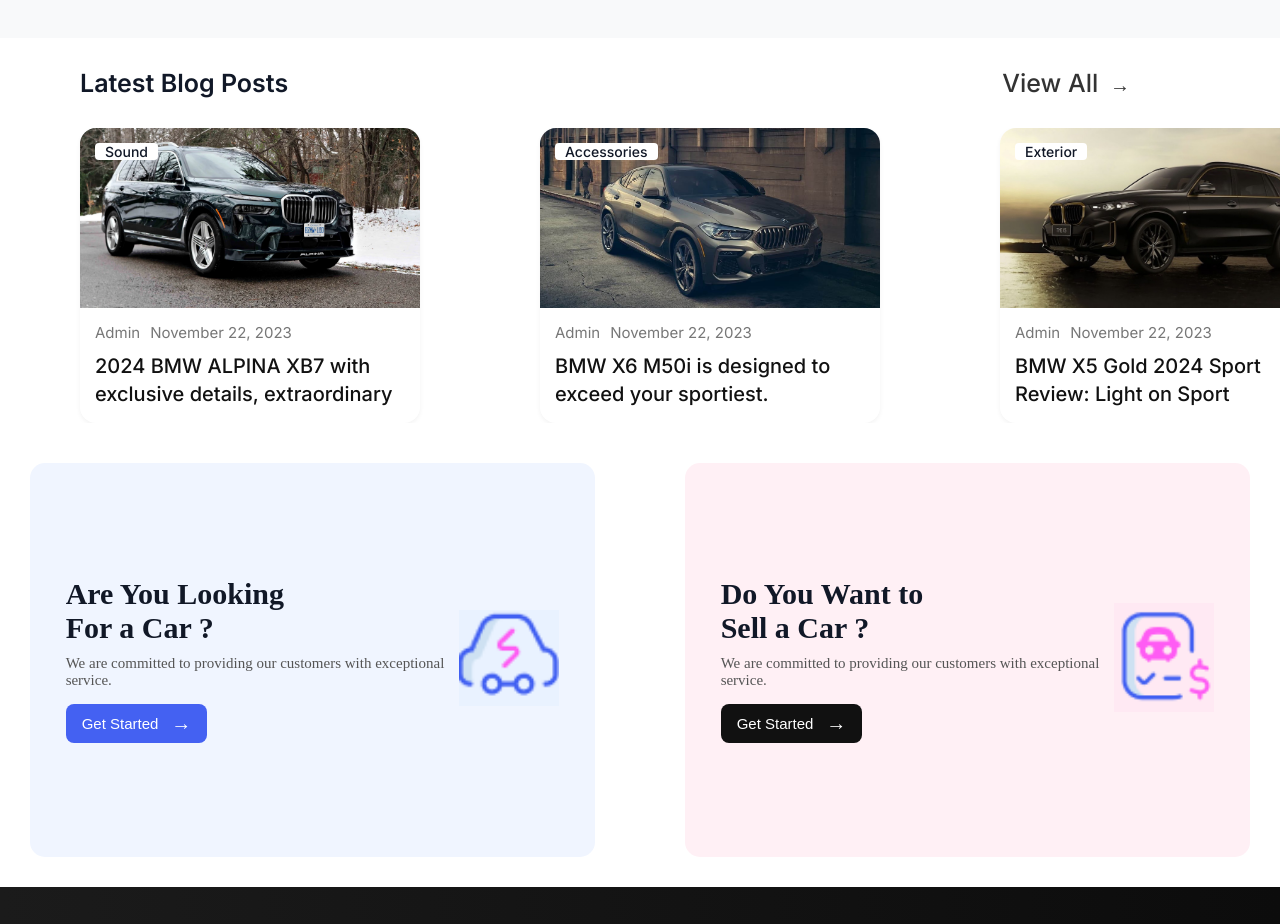
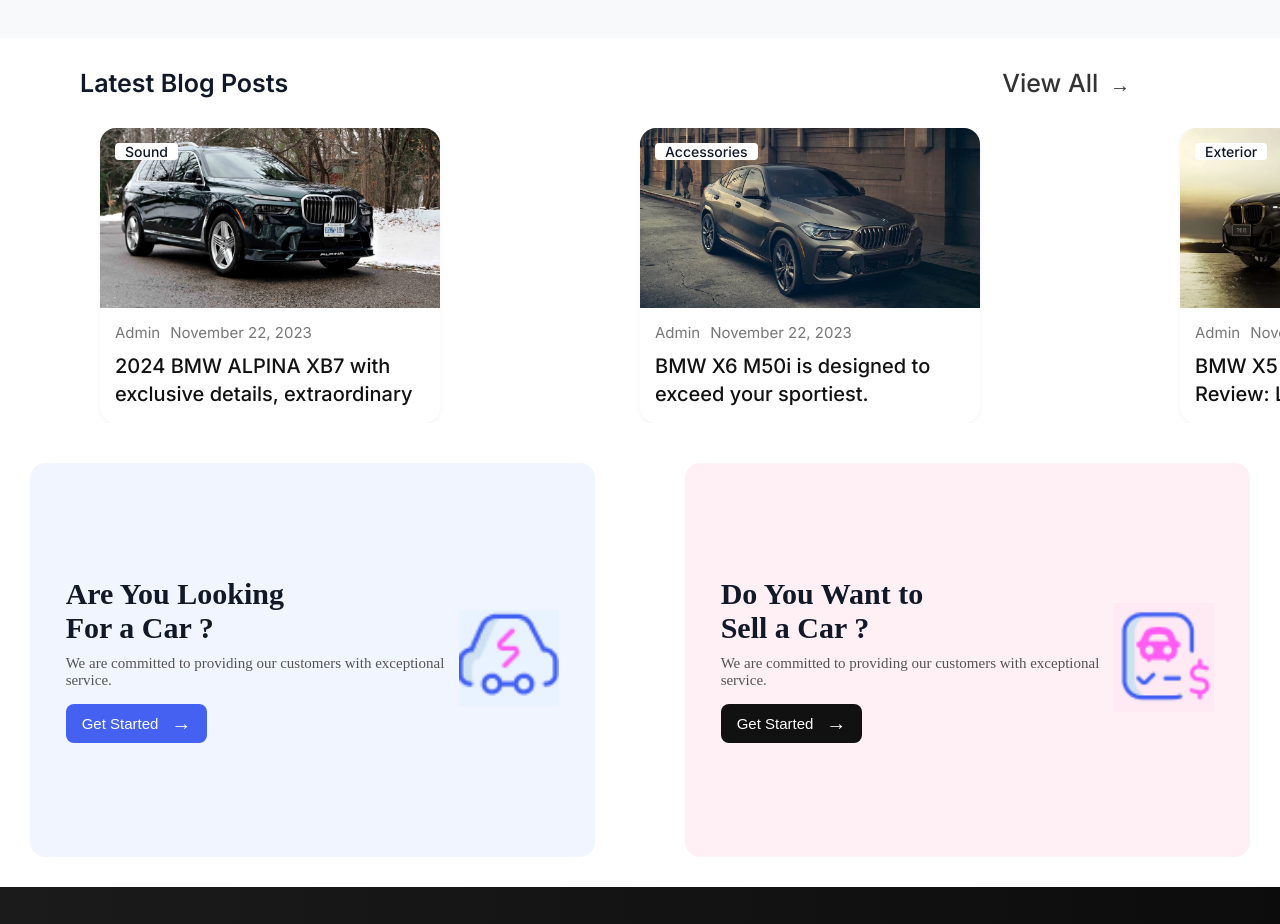
Before and after one commit to Niranjana-mani/Boxcars, a plain HTML site: page index.html in a window 1280 px wide. Shown: the part 3940-4864 px from the top of the page. Drawn offline with nearby package versions, Linux system fonts and the light colour scheme.

Commit message:
added function

```diff
--- a/style.css
+++ b/style.css
@@ -1313,8 +1313,8 @@
   min-width: 300px;
   max-width: 340px;
   max-height: 300px;
-  margin-left: 80px;
-  margin-right: 40px;
+  margin-left: 100px;
+  margin-right: 100px;
   flex-shrink: 0;
 }
 
```
